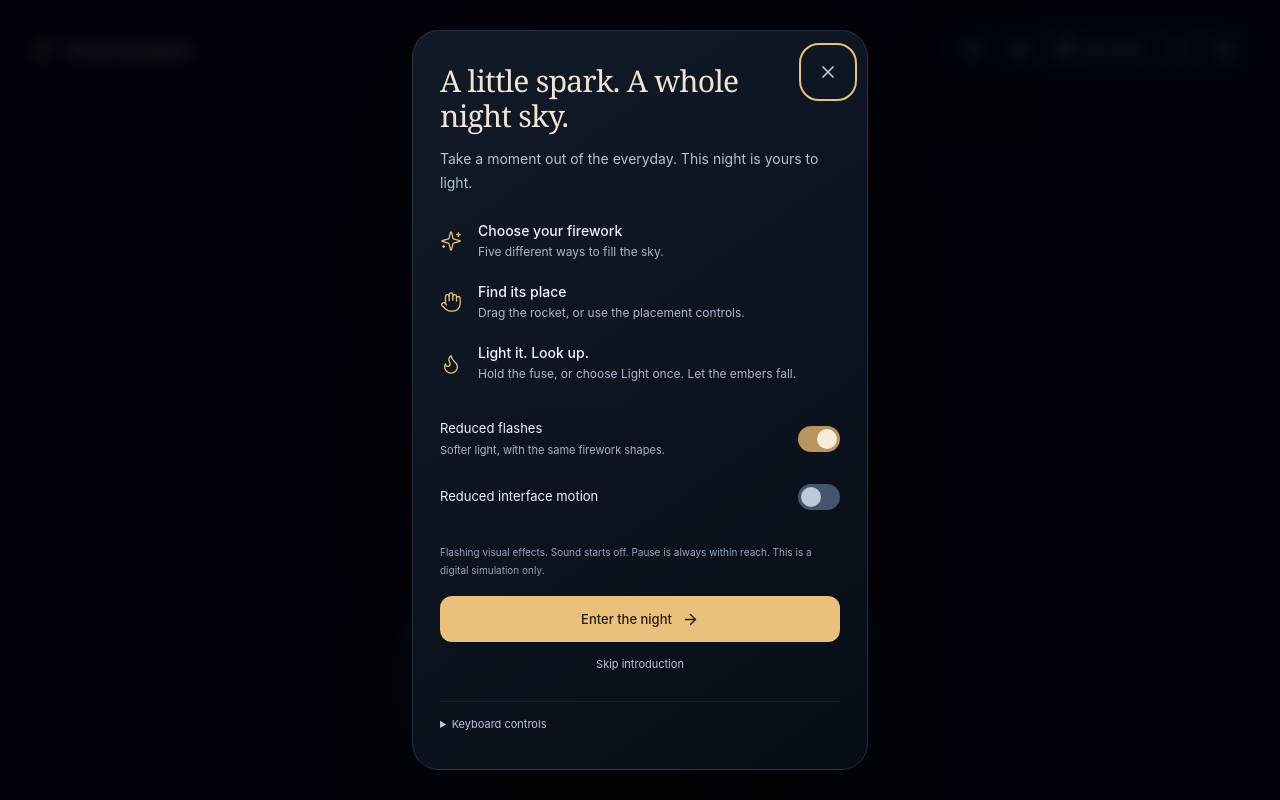
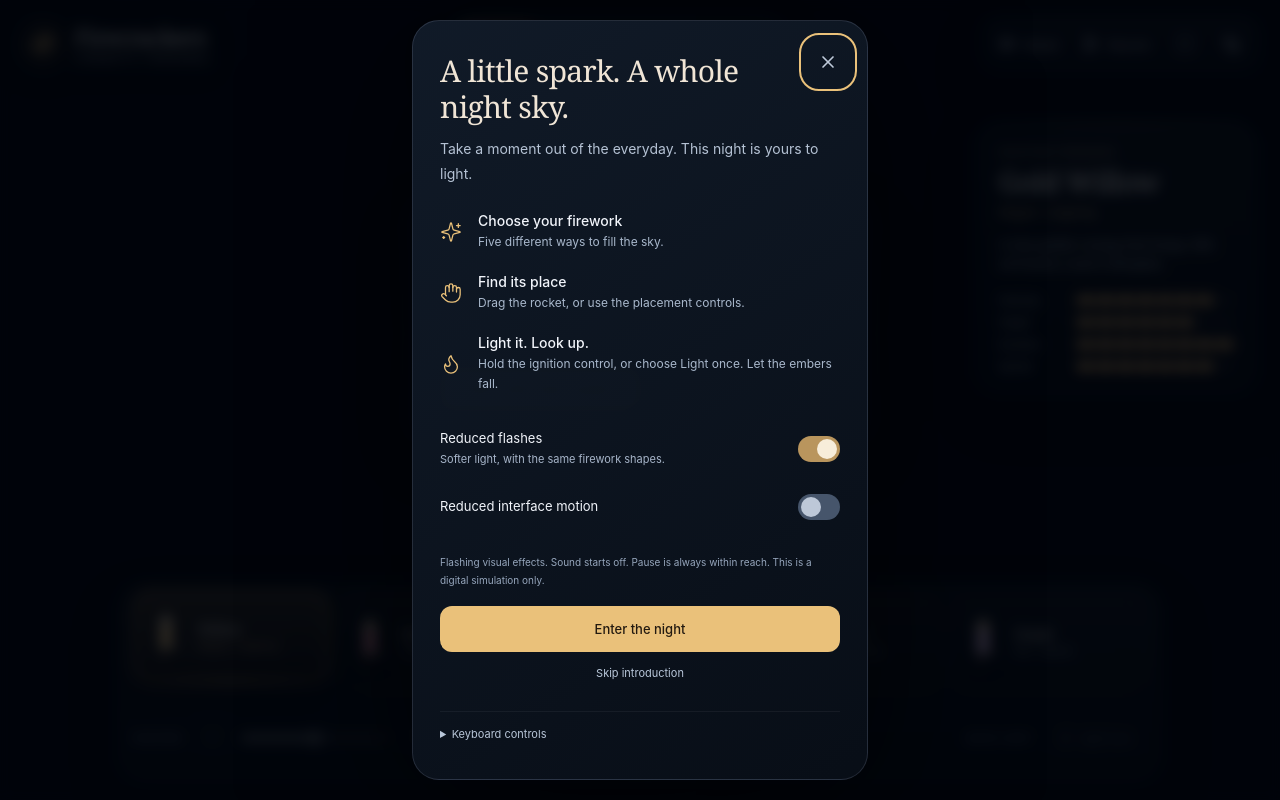
Before and after one commit to samir1234khans/firecrackers, a React (Vite) app: page / in a window 1280 px wide. Built offline with nearby package versions, Linux system fonts and the light colour scheme.

Commit message:
feat: checkpoint UI3-C wire cinematic command deck into the live app

```diff
--- a/src/App.tsx
+++ b/src/App.tsx
@@ -1,26 +1,36 @@
 import { useCallback, useEffect, useRef, useState } from 'react';
-import { ArrowLeft, ArrowRight, Circle, Download, Flame, Hand, Maximize, Minimize, Pause, Play, RotateCcw, Settings2, Sparkles, Volume2, VolumeX, Wind } from 'lucide-react';
-import { FAMILIES } from './engine/catalog';
+import { Download, Flame, Hand, Maximize, Pause, Play, RotateCcw, Settings2, Sparkles, Volume2, VolumeX, Wind } from 'lucide-react';
+import { FAMILIES, CONFIG_VERSION } from './engine/catalog';
 import type { FamilyId, ShowPreset } from './engine/catalog';
 import { useWorld } from './engine/useWorld';
 import { defaults, loadPreferences, savePreferences } from './platform/preferences';
 import type { Preferences } from './platform/preferences';
 import { usePlatform } from './platform/usePlatform';
 import { Dialog, Toggle } from './ui/Dialog';
-import { RocketIcon } from './ui/RocketIcon';
+import { CinematicHUD } from './ui/CinematicHUD';
 import './styles/app.css';
 import './styles/cinematic.css';
+import './styles/hud-v3.css';
 import { parsePresentation } from './platform/presentation';
 import { PresentationSettings } from './ui/PresentationSettings';
-import { CONFIG_VERSION } from './engine/catalog';
+
 type Overlay = 'help' | 'settings' | 'show' | 'reset' | null;
+
 export default function App() {
   const [presentation, setPresentation] = useState(() => parsePresentation(location.search));
-    const [prefs, setPrefs] = useState(loadPreferences), [overlay, setOverlay] = useState<Overlay>(() => parsePresentation(location.search).mode !== 'interactive' || loadPreferences().onboarded ? null : 'help');
-    const [epoch, setEpoch] = useState(0), [hidden, setHidden] = useState(() => parsePresentation(location.search).mode !== 'interactive'), [notice, setNotice] = useState('');
-    const host = useRef<HTMLDivElement>(null), lastActivity = useRef(Date.now()), keyboard = useRef(false), dragging = useRef(false);
+  const [prefs, setPrefs] = useState(loadPreferences);
+  const [overlay, setOverlay] = useState<Overlay>(() => parsePresentation(location.search).mode !== 'interactive' || loadPreferences().onboarded ? null : 'help');
+  const [epoch, setEpoch] = useState(0);
+  const [hidden, setHidden] = useState(() => parsePresentation(location.search).mode !== 'interactive');
+  const [notice, setNotice] = useState('');
+  const host = useRef<HTMLDivElement>(null);
+  const lastActivity = useRef(Date.now());
+  const keyboard = useRef(false);
+  const dragging = useRef(false);
   const notify = useCallback((text: string) => setNotice(text), []);
-    const world = useWorld(host, prefs, epoch, notify, presentation), platform = usePlatform(notify), state = world.snapshot;
+  const world = useWorld(host, prefs, epoch, notify, presentation);
+  const platform = usePlatform(notify);
+  const state = world.snapshot;
   const worldRef = useRef(world);
   worldRef.current = world;
   const context = useRef({ overlay, prefs, state });
@@ -29,17 +39,26 @@ export default function App() {
   const wake = () => { lastActivity.current = Date.now(); setHidden(false); };
   const open = (next: Overlay) => { world.setOverlay(true); platform.releaseWake(); setOverlay(next); wake(); };
   const close = () => { setOverlay(null); world.setOverlay(false); wake(); };
-    const select = (id: FamilyId) => { if (world.sim.current.select(id))
-        change('family', id); world.refresh(); setNotice(''); wake(); };
+  const select = (id: FamilyId) => {
+    if (world.sim.current.select(id)) change('family', id);
+    world.refresh();
+    setNotice('');
+    wake();
+  };
+
   useEffect(() => { savePreferences(prefs); }, [prefs]);
   useEffect(() => { if (state.paused) platform.releaseWake(); }, [state.paused, platform.releaseWake]);
   useEffect(() => { world.setOverlay(Boolean(overlay)); }, [overlay, world.setOverlay]);
-    useEffect(() => { document.documentElement.dataset.output = presentation.mode; return () => { delete document.documentElement.dataset.output; }; }, [presentation.mode]);
-    useEffect(() => { if (state.bursts > 0 && !prefs.onboarded)
-        change('onboarded', true); }, [state.bursts, prefs.onboarded, change]);
   useEffect(() => {
-        const id = setInterval(() => { const c = context.current; if (Date.now() - lastActivity.current > 3000 && !c.overlay && !keyboard.current && !c.state.holding && c.prefs.onboarded && c.state.launched > 0 && !c.state.paused)
-            setHidden(true); }, 500);
+    document.documentElement.dataset.output = presentation.mode;
+    return () => { delete document.documentElement.dataset.output; };
+  }, [presentation.mode]);
+  useEffect(() => { if (state.bursts > 0 && !prefs.onboarded) change('onboarded', true); }, [state.bursts, prefs.onboarded, change]);
+  useEffect(() => {
+    const id = setInterval(() => {
+      const c = context.current;
+      if (Date.now() - lastActivity.current > 3000 && !c.overlay && !keyboard.current && !c.state.holding && c.prefs.onboarded && c.state.launched > 0 && !c.state.paused) setHidden(true);
+    }, 500);
     return () => clearInterval(id);
   }, []);
   useEffect(() => {
@@ -48,27 +67,22 @@ export default function App() {
       keyboard.current = true;
       lastActivity.current = Date.now();
       setHidden(false);
-            if (c.overlay)
-                return;
+      if (c.overlay) return;
       if (event.key === 'Escape') {
         event.preventDefault();
         return;
       }
-            if (event.target instanceof HTMLElement && event.target.closest('button,input,select,textarea'))
-                return;
+      if (event.target instanceof HTMLElement && event.target.closest('button,input,select,textarea')) return;
       const w = worldRef.current;
-            if (event.repeat)
-                return;
+      if (event.repeat) return;
       if (event.key === ' ') {
         event.preventDefault();
         w.pause(!w.sim.current.paused);
       }
-            if (event.key.toLowerCase() === 'l')
-                w.ignite();
+      if (event.key.toLowerCase() === 'l') w.ignite();
       if (/^[1-5]$/.test(event.key)) {
-                const f = FAMILIES[Number(event.key) - 1];
-                if (w.sim.current.select(f.id))
-                    change('family', f.id);
+        const family = FAMILIES[Number(event.key) - 1];
+        if (w.sim.current.select(family.id)) change('family', family.id);
         w.refresh();
       }
       if (event.key === 'ArrowLeft' || event.key === 'ArrowRight') {
@@ -77,96 +91,137 @@ export default function App() {
         w.sim.current.setPlacement(w.sim.current.placement + (event.key === 'ArrowLeft' ? -0.05 : 0.05));
         w.refresh();
       }
-            if (event.key.toLowerCase() === 'm')
-                void w.configureSound(!w.soundActive).then(active => change('sound', active));
+      if (event.key.toLowerCase() === 'm') void w.configureSound(!w.soundActive).then(active => change('sound', active));
     };
     window.addEventListener('keydown', onKey);
     return () => window.removeEventListener('keydown', onKey);
   }, [change]);
+
   const selected = FAMILIES.find(f => f.id === state.selected) || FAMILIES[0];
   const canLight = world.ready && !world.error && state.ready && !overlay;
   const toggleSound = async () => { const active = await world.configureSound(!world.soundActive); change('sound', active); };
   const setPlacement = (value: number) => { world.sim.current.stopShow(false); world.sim.current.setPlacement(value); world.refresh(); };
-    const resumeOrPause = () => { world.pause(!state.paused); if (!state.paused)
-        platform.releaseWake(); wake(); };
-    const reset = () => { setPresentation(p => ({ ...p, mode: 'interactive', show: null })); world.reset(); void world.configureSound(false); platform.releaseWake(); setPrefs(defaults()); setNotice(''); setOverlay('help'); setHidden(false); };
-    return <main data-version={CONFIG_VERSION} data-phase={state.phase} data-launched={state.launched} data-bursts={state.bursts} data-paused={state.paused} data-display={presentation.mode} className={`fireworks-app${hidden ? ' controls-hidden' : ''}${prefs.reducedMotion ? ' reduced-motion' : ''}${presentation.mode !== 'interactive' ? ' presentation-mode' : ''}`} onPointerMove={wake} onPointerDownCapture={event => { keyboard.current = false; if (hidden && !(event.target as HTMLElement).closest('[data-always]')) {
+  const resumeOrPause = () => { world.pause(!state.paused); if (!state.paused) platform.releaseWake(); wake(); };
+  const startShow = (preset: ShowPreset) => {
+    change('preset', preset);
+    world.start(preset);
+    setOverlay(null);
+    world.setOverlay(false);
+    wake();
+  };
+  const returnToManual = () => {
+    world.sim.current.stopShow();
+    world.refresh();
+    wake();
+  };
+  const reset = () => {
+    setPresentation(p => ({ ...p, mode: 'interactive', show: null }));
+    world.reset();
+    void world.configureSound(false);
+    platform.releaseWake();
+    setPrefs(defaults());
+    setNotice('');
+    setOverlay('help');
+    setHidden(false);
+  };
+
+  return <main
+    data-version={CONFIG_VERSION}
+    data-phase={state.phase}
+    data-launched={state.launched}
+    data-bursts={state.bursts}
+    data-paused={state.paused}
+    data-display={presentation.mode}
+    className={`fireworks-app${hidden ? ' controls-hidden' : ''}${prefs.reducedMotion ? ' reduced-motion' : ''}${presentation.mode !== 'interactive' ? ' presentation-mode' : ''}`}
+    onPointerMove={wake}
+    onPointerDownCapture={event => {
+      keyboard.current = false;
+      if (hidden && !(event.target as HTMLElement).closest('[data-always]')) {
         event.preventDefault();
         event.stopPropagation();
         wake();
-    }
-    else
-        lastActivity.current = Date.now(); }} onFocusCapture={wake}>
+      } else lastActivity.current = Date.now();
+    }}
+    onFocusCapture={wake}
+  >
     <div ref={host} className='scene-host' aria-hidden='true'/>
-    <header className='topbar chrome'>
-      <div className='wordmark'><Sparkles size={25} strokeWidth={1.2}/><h1>Firecrackers</h1></div>
-      <nav className='toolbar glass' aria-label='Scene controls'>
-        <button className='icon-button' aria-label={state.paused ? 'Resume scene' : 'Pause scene'} title={state.paused ? 'Resume' : 'Pause'} onClick={resumeOrPause}>{state.paused ? <Play size={18}/> : <Pause size={18}/>}</button>
-        <button className={`icon-button${world.soundActive ? ' is-on' : ''}`} aria-label={world.soundActive ? 'Mute sound' : 'Enable sound'} title={world.soundActive ? 'Sound on' : 'Sound off'} onClick={() => void toggleSound()}>{world.soundActive ? <Volume2 size={19}/> : <VolumeX size={19}/>}</button>
-        <button className={`auto-button${state.show ? ' is-on' : ''}`} aria-label='Automatic show' onClick={() => open('show')}><Sparkles size={18}/><span>{state.show ? 'Show running' : 'Auto show'}</span></button>
-        <button className='icon-button fullscreen-button' aria-label={platform.fullscreen ? 'Exit fullscreen' : 'Enter fullscreen'} onClick={() => void platform.toggleFullscreen()}>{platform.fullscreen ? <Minimize size={18}/> : <Maximize size={18}/>}</button>
-        <button className='icon-button' aria-label='Open settings' onClick={() => open('settings')}><Settings2 size={19}/></button>
-      </nav>
-    </header>
+
+    <CinematicHUD
+      selected={selected}
+      selectedId={state.selected}
+      show={state.show}
+      paused={state.paused}
+      soundActive={world.soundActive}
+      fullscreen={platform.fullscreen}
+      canLight={canLight}
+      holding={state.holding}
+      holdProgress={state.holdProgress}
+      placement={state.placement}
+      notice={notice || (state.launched === 0 ? state.message : '')}
+      onPause={resumeOrPause}
+      onSound={() => void toggleSound()}
+      onFullscreen={() => void platform.toggleFullscreen()}
+      onSettings={() => open('settings')}
+      onShowDialog={() => open('show')}
+      onStartShow={startShow}
+      onManual={returnToManual}
+      onSelect={select}
+      onPlacement={setPlacement}
+      onHoldStart={() => { world.sim.current.beginHold(); world.refresh(); }}
+      onHoldCancel={() => { world.sim.current.cancelHold(); world.refresh(); }}
+      onIgnite={world.ignite}
+    />
+
     {!world.ready && !world.error && <div className='loading-state' role='status'><span className='loading-spark'/><span>Preparing the night sky</span></div>}
     {world.error && <section className='recovery glass' role='alert'><h2>The sky needs a fresh start.</h2><p>{world.error}</p><div className='button-row'><button className='primary-button' onClick={() => { world.reset(); change('quality', 'low'); setEpoch(e => e + 1); }}>Retry with lower quality</button><button className='text-button' onClick={() => open('settings')}>Settings</button></div></section>}
     {state.paused && !overlay && !world.error && <button className='paused-card glass' onClick={resumeOrPause}><Play size={19}/><span>Take your time.<small>Resume the night</small></span></button>}
-    {world.ready && !world.error && <div className='placement-stage chrome' style={{ left: `${state.placement * 100}%` }}>
-      {canLight && <>
-        <button className='move-target' aria-label='Drag firework left or right' title='Drag to place' onPointerDown={event => { if (event.button !== 0)
-                return; dragging.current = true; world.sim.current.stopShow(false); event.currentTarget.setPointerCapture(event.pointerId); }} onPointerMove={event => { if (dragging.current)
-                setPlacement(world.positionFromPointer(event.clientX)); }} onPointerUp={() => { dragging.current = false; }} onPointerCancel={() => { dragging.current = false; }}/>
-        <button className={`fuse-target${state.holding ? ' holding' : ''}`} aria-label='Hold to light selected firework' onBlur={() => { world.sim.current.cancelHold(); world.refresh(); }} style={{ '--hold': `${Math.min(1, state.holdProgress) * 100}%` } as React.CSSProperties} onPointerDown={event => { if (event.button !== 0)
-                return; event.preventDefault(); event.currentTarget.setPointerCapture(event.pointerId); world.sim.current.beginHold(); world.refresh(); }} onPointerUp={() => { world.sim.current.cancelHold(); world.refresh(); }} onPointerCancel={() => { world.sim.current.cancelHold(); world.refresh(); }} onLostPointerCapture={() => { world.sim.current.cancelHold(); world.refresh(); }} onKeyDown={event => { if (event.key === 'Enter') {
-                event.preventDefault();
-                event.stopPropagation();
-                if (!event.repeat)
-                    world.ignite();
-            }
-            else if (event.key === ' ') {
-                event.preventDefault();
-                event.stopPropagation();
-                if (!event.repeat)
-                    world.sim.current.beginHold();
-            } }} onKeyUp={event => { if (event.key === ' ') {
-                event.preventDefault();
-                world.sim.current.cancelHold();
-                world.refresh();
-            } }}><Flame size={18}/></button>
-        <span className='fuse-hint'>{state.holding ? 'Release to cancel' : 'Hold the fuse to light'}</span>
-      </>}
+
+    {world.ready && !world.error && canLight && <div className='placement-stage chrome'>
+      <button
+        className='move-target'
+        aria-label='Drag firework left or right'
+        title='Drag to place'
+        onPointerDown={event => {
+          if (event.button !== 0) return;
+          dragging.current = true;
+          world.sim.current.stopShow(false);
+          event.currentTarget.setPointerCapture(event.pointerId);
+        }}
+        onPointerMove={event => { if (dragging.current) setPlacement(world.positionFromPointer(event.clientX)); }}
+        onPointerUp={() => { dragging.current = false; }}
+        onPointerCancel={() => { dragging.current = false; }}
+      />
     </div>}
-    <div className='dock-wrap chrome'>
-      <div className='scene-message' role='status' aria-live='polite'>{notice || (state.launched === 0 ? state.message : '')}</div>
-      <section className='dock glass' aria-label='Firework selection'>
-        <div className='dock-heading'><span>{selected.name}</span><span className='selection-caption'>Choose your spark</span></div>
-        <div className='family-options' role='group' aria-label='Five firework styles'>{FAMILIES.map((f, i) => <button key={f.id} className={`family-option${state.selected === f.id ? ' selected' : ''}`} aria-label={f.name} aria-pressed={state.selected === f.id} title={f.name} onClick={() => select(f.id)}><RocketIcon color={f.color} index={i}/><span className='family-name'>{f.short}</span><span className='selected-dot'/></button>)}</div>
-        <div className='dock-footer'><div className='placement-controls' role='group' aria-label='Firework placement'>
-          <button className='small-icon' aria-label='Place firework left' disabled={!canLight} onClick={() => setPlacement(0.28)}><ArrowLeft size={15}/></button>
-          <input aria-label='Firework position' type='range' min='20' max='80' step='1' value={Math.round(state.placement * 100)} disabled={!canLight} onChange={event => setPlacement(Number(event.target.value) / 100)}/>
-          <button className='small-icon' aria-label='Place firework center' disabled={!canLight} onClick={() => setPlacement(0.5)}><Circle size={8}/></button>
-          <button className='small-icon' aria-label='Place firework right' disabled={!canLight} onClick={() => setPlacement(0.72)}><ArrowRight size={15}/></button>
-        </div><button className='light-once' onClick={world.ignite} disabled={!canLight}><Flame size={14}/><span>Light once</span></button></div>
-      </section>
-    </div>
-    <div className='reveal-controls' aria-hidden={!hidden}>{hidden && <><button className='icon-button glass' aria-label='Show controls' onClick={wake}><Settings2 size={18}/></button><button className='icon-button glass' aria-label={state.paused ? 'Resume scene' : 'Pause scene'} data-always='true' onClick={resumeOrPause}>{state.paused ? <Play size={18}/> : <Pause size={18}/>}</button><button className='icon-button glass' aria-label={world.soundActive ? 'Mute sound' : 'Enable sound'} data-always='true' onClick={() => void toggleSound()}>{world.soundActive ? <Volume2 size={18}/> : <VolumeX size={18}/>}</button></>}</div>
+
+    <div className='reveal-controls' aria-hidden={!hidden}>{hidden && <>
+      <button className='icon-button glass' aria-label='Show controls' onClick={wake}><Settings2 size={18}/></button>
+      <button className='icon-button glass' aria-label={state.paused ? 'Resume scene' : 'Pause scene'} data-always='true' onClick={resumeOrPause}>{state.paused ? <Play size={18}/> : <Pause size={18}/>}</button>
+      <button className='icon-button glass' aria-label={world.soundActive ? 'Mute sound' : 'Enable sound'} data-always='true' onClick={() => void toggleSound()}>{world.soundActive ? <Volume2 size={18}/> : <VolumeX size={18}/>}</button>
+    </>}</div>
+
     {overlay === 'help' && <Dialog title='A little spark. A whole night sky.' onClose={close}>
       <p className='intro-copy'>Take a moment out of the everyday. This night is yours to light.</p>
-      <div className='help-steps'><div><Sparkles /><span><strong>Choose your firework</strong><small>Five different ways to fill the sky.</small></span></div><div><Hand /><span><strong>Find its place</strong><small>Drag the rocket, or use the placement controls.</small></span></div><div><Flame /><span><strong>Light it. Look up.</strong><small>Hold the fuse, or choose Light once. Let the embers fall.</small></span></div></div>
+      <div className='help-steps'><div><Sparkles/><span><strong>Choose your firework</strong><small>Five different ways to fill the sky.</small></span></div><div><Hand/><span><strong>Find its place</strong><small>Drag the rocket, or use the placement controls.</small></span></div><div><Flame/><span><strong>Light it. Look up.</strong><small>Hold the ignition control, or choose Light once. Let the embers fall.</small></span></div></div>
       <Toggle label='Reduced flashes' detail='Softer light, with the same firework shapes.' checked={prefs.reducedFlashes} onChange={v => change('reducedFlashes', v)}/>
       <Toggle label='Reduced interface motion' checked={prefs.reducedMotion} onChange={v => change('reducedMotion', v)}/>
       <p className='fine-print'>Flashing visual effects. Sound starts off. Pause is always within reach. This is a digital simulation only.</p>
-      <button className='primary-button full' onClick={close}>Enter the night <ArrowRight size={17}/></button>
+      <button className='primary-button full' onClick={close}>Enter the night</button>
       <button className='text-button full' onClick={() => { change('onboarded', true); close(); }}>Skip introduction</button>
       <details className='keyboard-help'><summary>Keyboard controls</summary><p>1–5: choose · Left/Right: place · L: light once · Space: pause · M: sound · Escape: reveal controls or close a panel. Tab moves through every control.</p></details>
     </Dialog>}
+
     {overlay === 'show' && <Dialog title='Let the sky take over.' onClose={close}>
       <p className='intro-copy'>A gently directed display. No two nights quite the same.</p>
-      <fieldset className='show-presets'><legend className='sr-only'>Show pacing</legend>{([{ id: 'calm', name: 'Calm', description: 'Room to breathe between every burst.', icon: <Wind size={21}/> }, { id: 'festival', name: 'Festival', description: 'A gathering of colour, rhythm and light.', icon: <Sparkles size={21}/> }, { id: 'finale', name: 'Finale', description: 'A 32-second flourish, then a quiet sky.', icon: <Flame size={21}/> }] as const).map(p => <label key={p.id} className={`preset${prefs.preset === p.id ? ' chosen' : ''}`}><input type='radio' name='preset' value={p.id} checked={prefs.preset === p.id} onChange={() => change('preset', p.id as ShowPreset)}/>{p.icon}<span><strong>{p.name}</strong><small>{p.description}</small></span></label>)}</fieldset>
+      <fieldset className='show-presets'><legend className='sr-only'>Show pacing</legend>{([
+        { id: 'calm', name: 'Calm', description: 'Room to breathe between every burst.', icon: <Wind size={21}/> },
+        { id: 'festival', name: 'Festival', description: 'A gathering of colour, rhythm and light.', icon: <Sparkles size={21}/> },
+        { id: 'finale', name: 'Finale', description: 'A 32-second flourish, then a quiet sky.', icon: <Flame size={21}/> },
+      ] as const).map(p => <label key={p.id} className={`preset${prefs.preset === p.id ? ' chosen' : ''}`}><input type='radio' name='preset' value={p.id} checked={prefs.preset === p.id} onChange={() => change('preset', p.id as ShowPreset)}/>{p.icon}<span><strong>{p.name}</strong><small>{p.description}</small></span></label>)}</fieldset>
       <p className='fine-print'>Choosing a firework yourself stops automatic launches. Controls fade when idle; tap anywhere to bring them back.</p>
-      <button className='primary-button full' disabled={!world.ready || Boolean(world.error)} onClick={() => { world.start(prefs.preset); setOverlay(null); wake(); }}>Start show <Play size={17}/></button>
+      <button className='primary-button full' disabled={!world.ready || Boolean(world.error)} onClick={() => startShow(prefs.preset)}>Start show <Play size={17}/></button>
       {state.show && <button className='text-button full' onClick={() => { world.sim.current.stopShow(); close(); }}>Stop automatic show</button>}
     </Dialog>}
+
     {overlay === 'settings' && <Dialog title='Make yourself comfortable.' onClose={close}>
       <div className='settings-group'><h3>Sound & feel</h3>
         <Toggle label='Sound' detail='Original spatial booms, hiss and crackle.' checked={world.soundActive} onChange={() => void toggleSound()}/>
@@ -198,6 +253,7 @@ export default function App() {
       <p className='fine-print'>No accounts, tracking or remote media. Preferences stay in this browser. Your hosting provider may retain access logs. Offline storage can be cleared by your browser.</p>
       <div className='button-row'><button className='text-button' onClick={() => setOverlay('help')}>Replay introduction</button><button className='text-button' onClick={() => setOverlay('reset')}><RotateCcw size={14}/>Reset this sky</button></div>
     </Dialog>}
+
     {overlay === 'reset' && <Dialog title='Begin with a quiet sky?' onClose={() => setOverlay('settings')}><p className='intro-copy'>This stops the display and clears your saved preferences and introduction progress on this device.</p><button className='primary-button full' onClick={reset}>Reset sky and preferences</button><button className='text-button full' onClick={() => setOverlay('settings')}>Keep my sky</button></Dialog>}
   </main>;
 }
```
Lines whose indentation alone changed are shown as unchanged.
